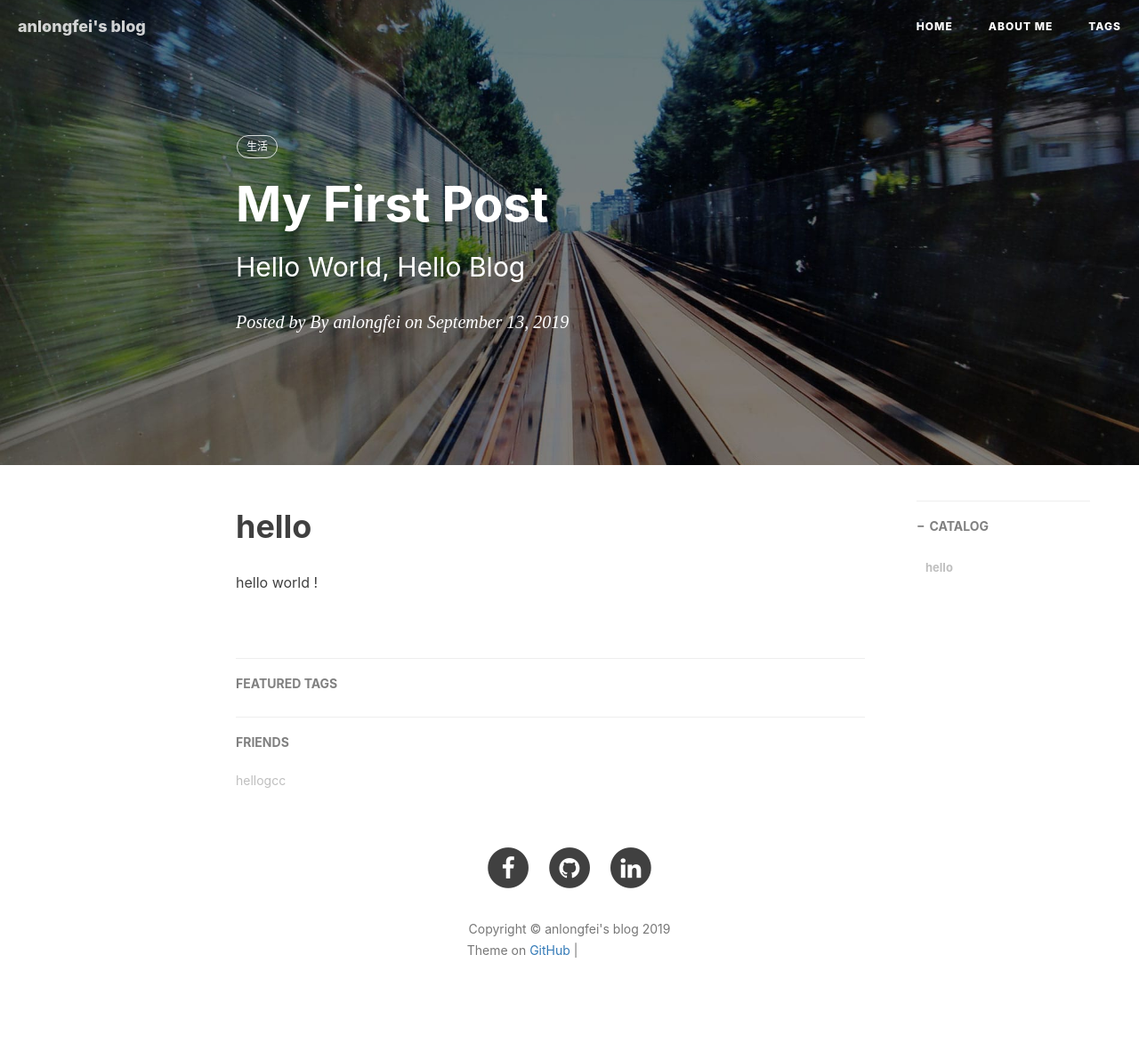
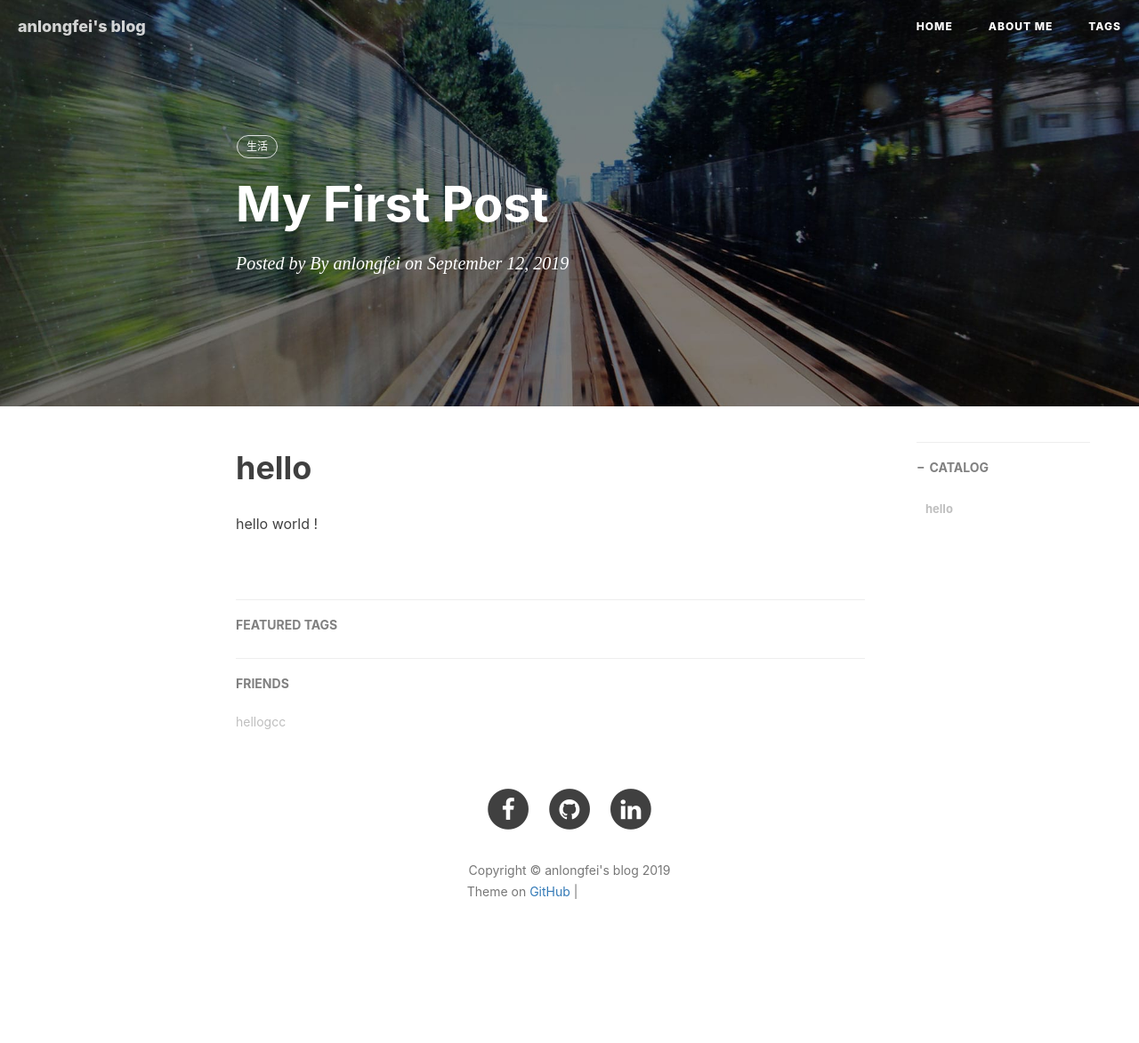
Before and after one commit to anlongfei/anlongfei.github.io, a Jekyll site: the page built from _posts/2019-09-13-Hello-2019.md, in a window 1280 px wide. Shown: the whole page at 89% size. Built offline with Jekyll 4.4.1, drawn with Linux system fonts in a browser that asks for light colours; nearby versions of some CDN libraries; comment, search, counter and statistics services are not loaded; after the commit the page ends 1107 px from its top, so only the background shows below that; grey boxes are pictures that could not be loaded.

Commit message:
Update 2019-09-13-Hello-2019.md

```diff
--- a/_posts/2019-09-13-Hello-2019.md
+++ b/_posts/2019-09-13-Hello-2019.md
@@ -1,8 +1,8 @@
 ---
 layout:     post                    # 使用的布局（不需要改）
 title:      My First Post               # 标题
-subtitle:   Hello World, Hello Blog #副标题
-date:       2019-09-13              # 时间
+subtitle:    #副标题
+date:       2019-09-12             # 时间
 author:     By anlongfei                      # 作者
 header-img: img/post-bg-2015.jpg    #这篇文章标题背景图片
 catalog: true                       # 是否归档
```
